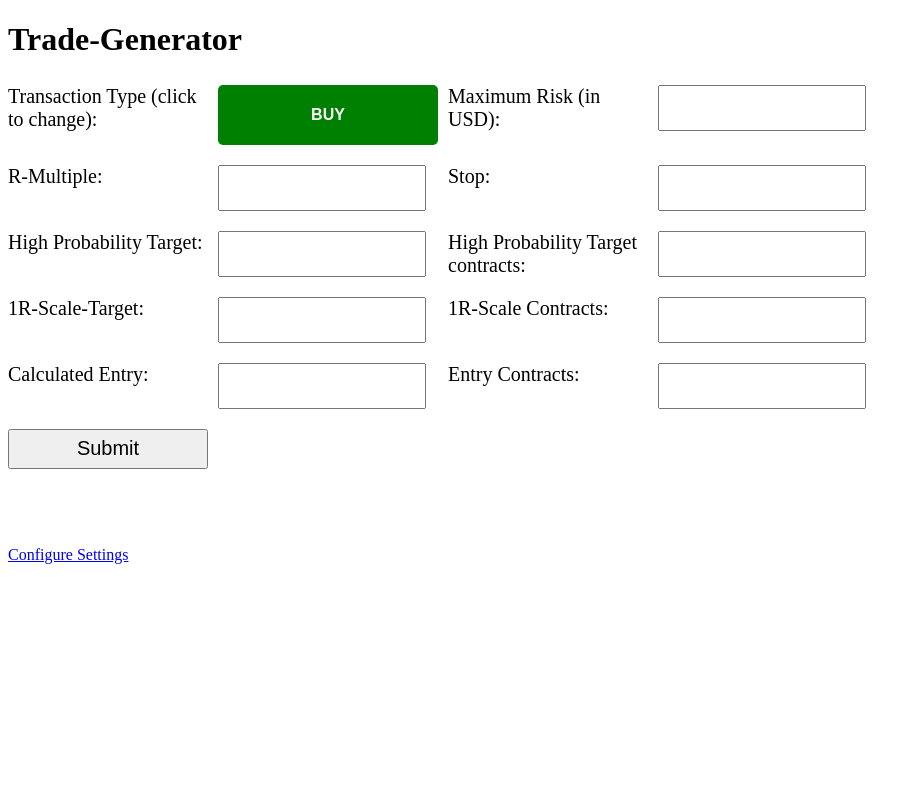
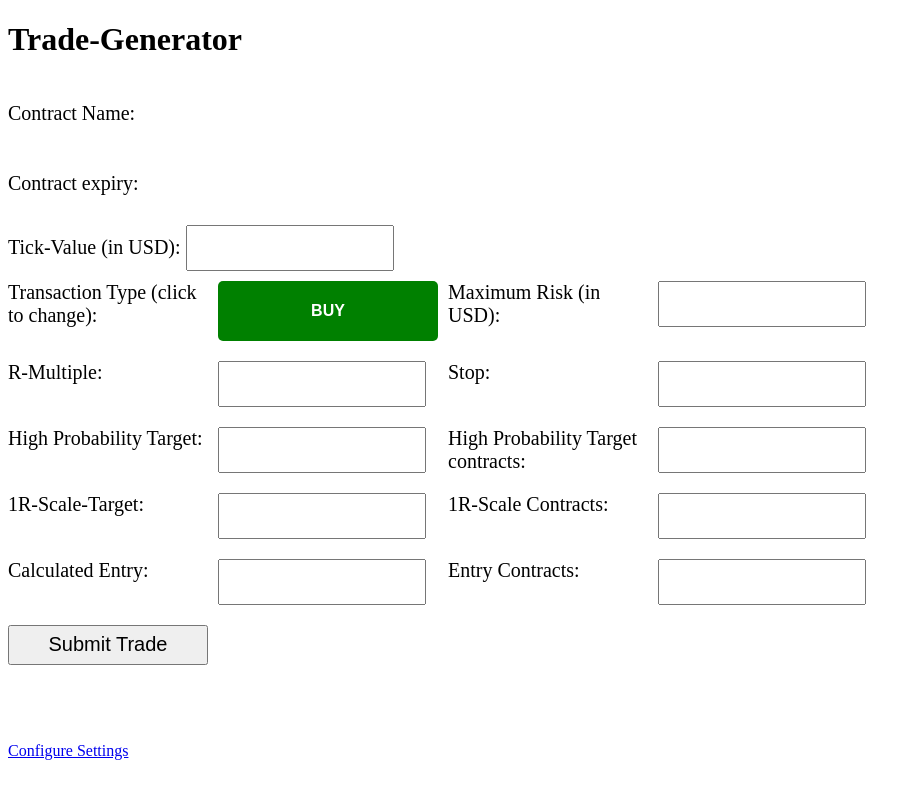
Before and after one commit to michagruner/IB-trade-generator, a Python web app: template templates/index.html in a window 1280 px wide. Shown: the whole page, without its empty margins (0-921 px from the left). Run offline with Jinja, Linux system fonts and the light colour scheme; the template is opened without the code that fills it, so the values that code supplies are empty.

Commit message:
change the behaviour for the config: derive all necessary values from the IB-data.
Signed-off-by: Michael Gruner (local) <mgrunerlocal@pn50.local.familie-gruner.de>

```diff
--- a/templates/index.html
+++ b/templates/index.html
@@ -2,7 +2,7 @@
 <html>
 <head>
 <style>
-	  form {
+	  .tradeform {
 	    display: grid;
 	    grid-template-columns: 1fr 1fr 1fr 1fr;
 	    grid-gap: 10px;
@@ -35,6 +35,10 @@
       cursor: pointer;
     }
 
+    .longtext {
+	    width:400px;
+	}
+
     .buy {
       color: #fff;
       background-color: green;
@@ -47,7 +51,7 @@
 
 
 </style>
-	<title>My Flask App</title>
+	<title>Trade-Generator</title>
 	<script src="https://ajax.googleapis.com/ajax/libs/jquery/3.6.0/jquery.min.js"></script>
 <script>
 $(document).ready(function() {
@@ -88,9 +92,18 @@
 <body>
 	<h1>Trade-Generator</h1>
 
+	<form id="Contract-Information">
+	        <label for="ContName">Contract Name: </label>
+		<input width="400" type="text" name="ContName" id="contName" value="{{ ContName }}" readonly><br>
+	        <label for="expiry">Contract expiry: </label>
+		<input type="text" name="Expiry" id="Expiry" value="{{ Expiry }}" readonly><br>
+
+	        <label for="TickValue">Tick-Value (in USD): </label>
+		<input type="number" name="TickValue" id="TickValue" value="{{ TickValue }}" readonly><br>
+	</form>
 
 	<div class="form-container">
-	<form id="entry-form">
+	<form class="tradeform" id="entry-form">
                 <label for="transaction-type">Transaction Type (click to change):</label>
                 <input class="buy" type="text" id="transaction-type" name="transaction-type" value="BUY" readonly>
 	        <label for="maxRisk">Maximum Risk (in USD): </label>
@@ -117,7 +130,7 @@
 		<label for="entry-value">Entry Contracts:</label>
 		<input type="number" name="entryCont" id="entryCont" step="1" value="{{ entryCont }}">
 
-		<input type="submit" formaction="/submitTrade" method="get" "value="Submit Trade">
+		<input type="submit" formaction="/submitTrade" method="get" value="Submit Trade">
 	</form>
 	</div>
 
```
Also changed, not shown: app.py (+20 -3 lines), contract-details.py (added, +21 -0 lines), templates/config.html (+9 -4 lines).
